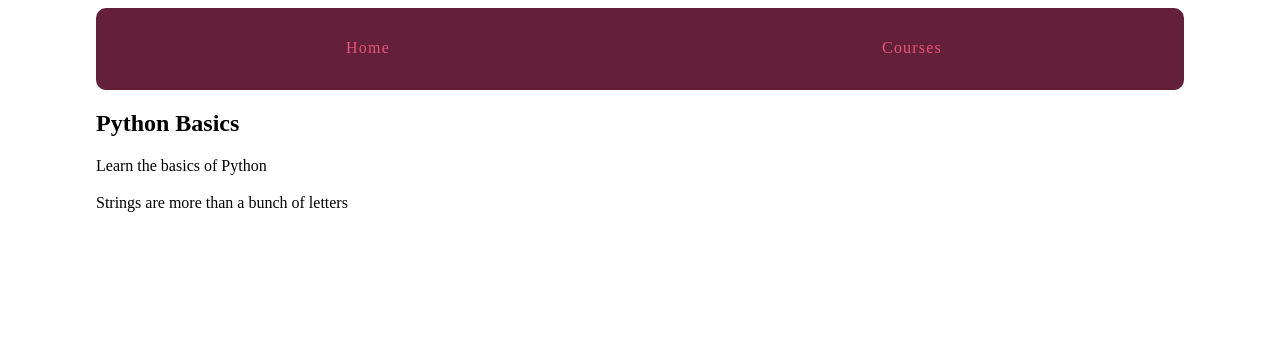
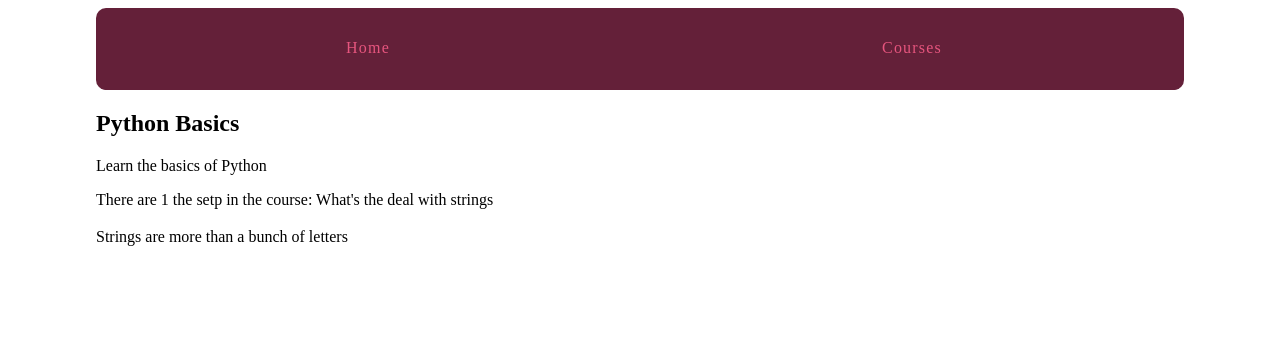
Before and after one commit to elzerver/django, a Django app: template courses/templates/courses/course_detail.html in a window 1280 px wide. Shown: the top 350 px of the page. Run offline with Django 3.2, Linux system fonts and the light colour scheme; data comes from the database, SQL or seed files in the repository; the template is opened without the code that fills it: values that come from a table or form of the project are taken from there, most other values are stand-ins (such as "Sample title", 1, 10 or a date in 2020); parts of the project's set-up code (start-up, migrations or seed data) failed here and were passed over.

Commit message:
adding filters to template

```diff
--- a/courses/templates/courses/course_detail.html
+++ b/courses/templates/courses/course_detail.html
@@ -6,7 +6,7 @@
 <article>
 	<h2>{{ course.title }}</h2>
 	{{ course.description }}
-
+    <p>There are {{ course.step_set.count}} the setp{{ count.step_set.count|pluralize }} in the course: {{ course.step_set.all|join:", " }}</p>
 	<section>
 		{% for step in course.step_set.all %}
 		<h3>
```
